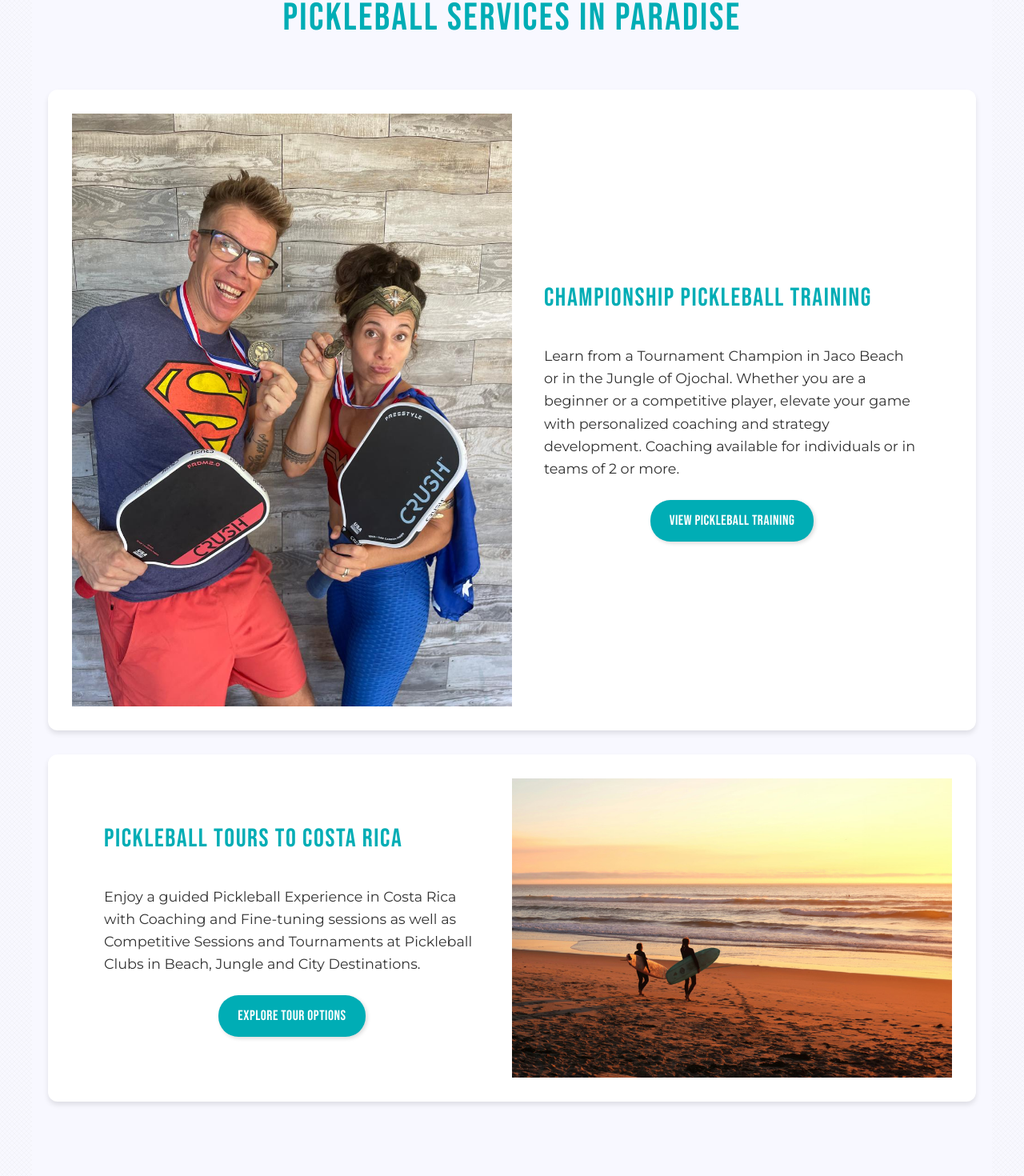
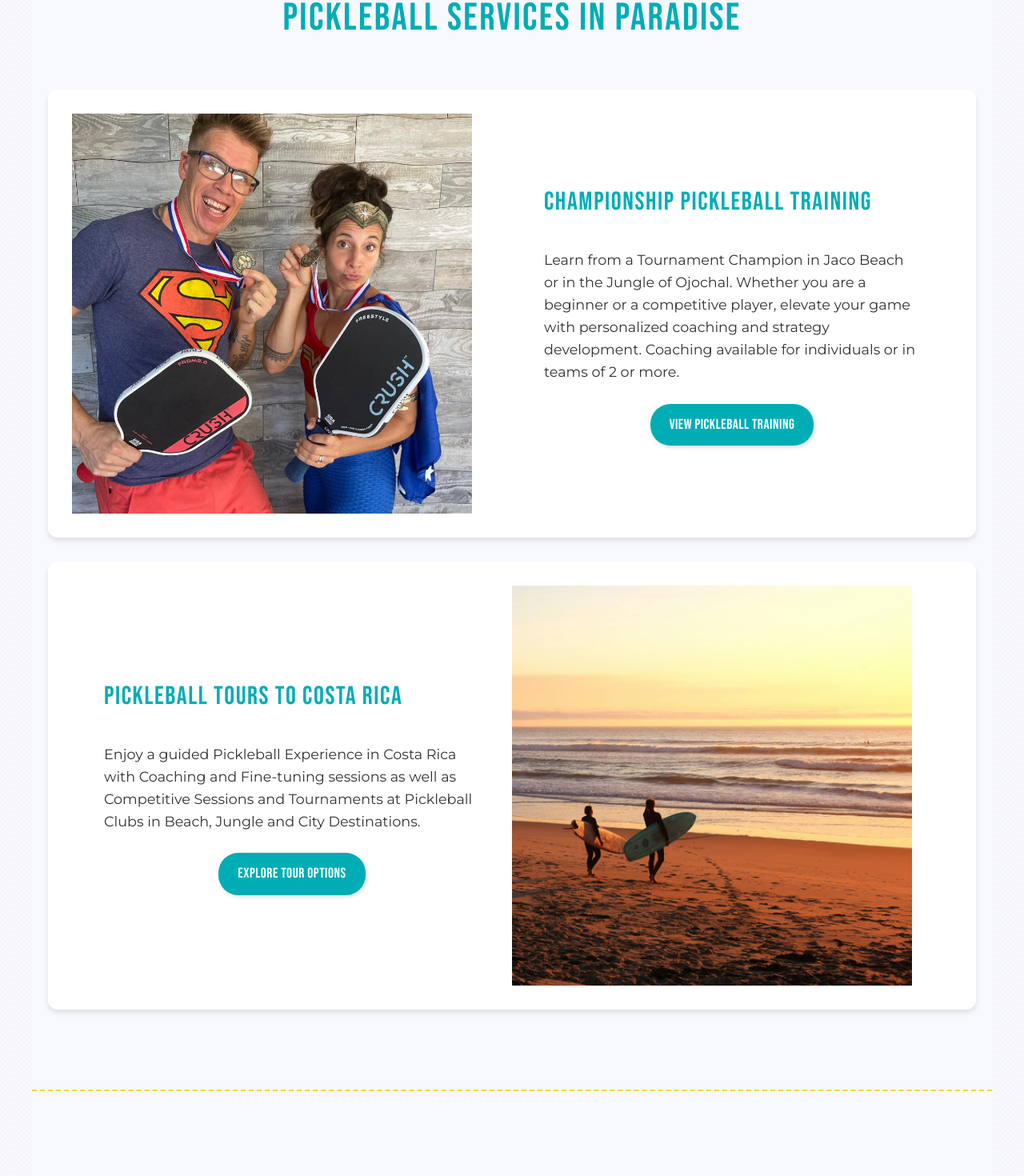
Before and after one commit to JPmiles86/laurie-meiring-website, a React (Vite) app: page / in a window 1280 px wide. Shown: the part 995-2465 px from the top of the page at 80% size. Built offline with nearby package versions, Linux system fonts and the light colour scheme.

Commit message:
fix: make service card images square with fixed aspect ratio

```diff
--- a/src/pages/HomePage.jsx
+++ b/src/pages/HomePage.jsx
@@ -158,7 +158,12 @@ function HomePage() {
                     }
                     .service-card .card-image {
                       order: 1 !important;
-                      height: 300px !important;
+                      height: 350px !important;
+                      min-height: 350px !important;
+                      max-height: 350px !important;
+                      aspect-ratio: 1/1 !important;
+                      width: 100% !important;
+                      margin: 0 auto !important;
                     }
                   }
 
@@ -191,7 +196,10 @@ function HomePage() {
               >
                 <div className="card-image" style={{
                   overflow: 'hidden',
-                  height: '100%'
+                  height: '100%',
+                  aspectRatio: '1/1',
+                  minHeight: '400px',
+                  maxHeight: '500px'
                 }}>
                   <img
                     src="/laurie medals 1.jpg"
@@ -277,6 +285,9 @@ function HomePage() {
                 <div className="card-image" style={{
                   overflow: 'hidden',
                   height: '100%',
+                  aspectRatio: '1/1',
+                  minHeight: '400px',
+                  maxHeight: '500px',
                   order: 2
                 }}>
                   <img
```
